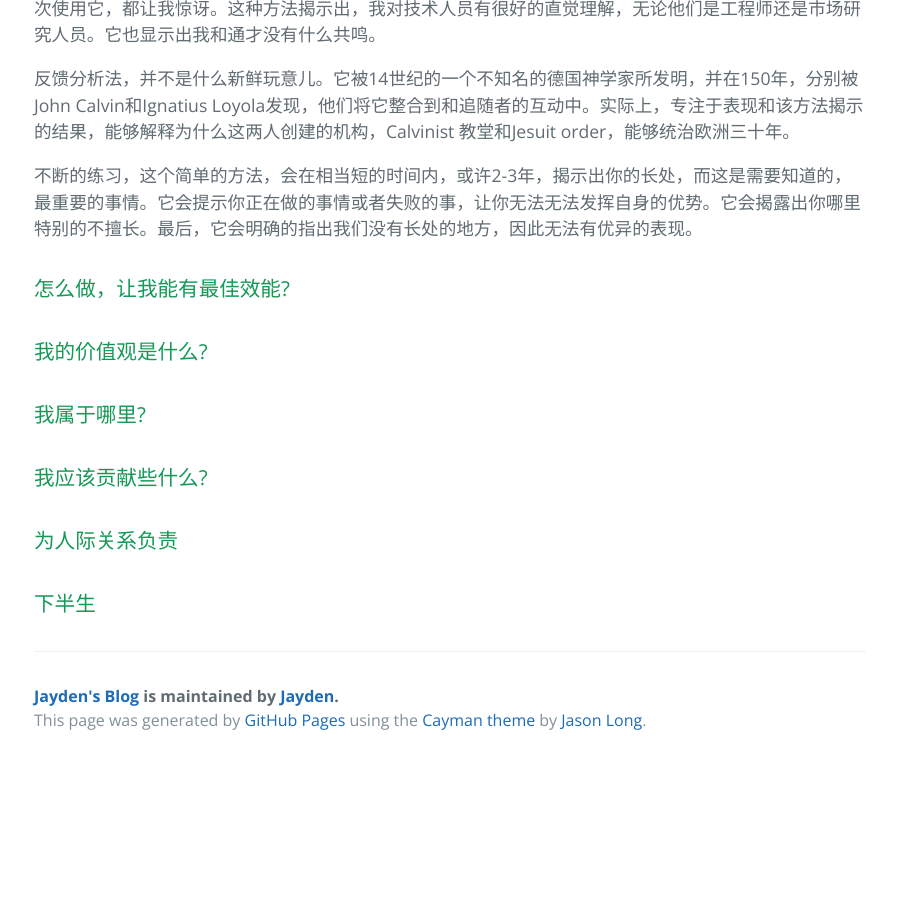
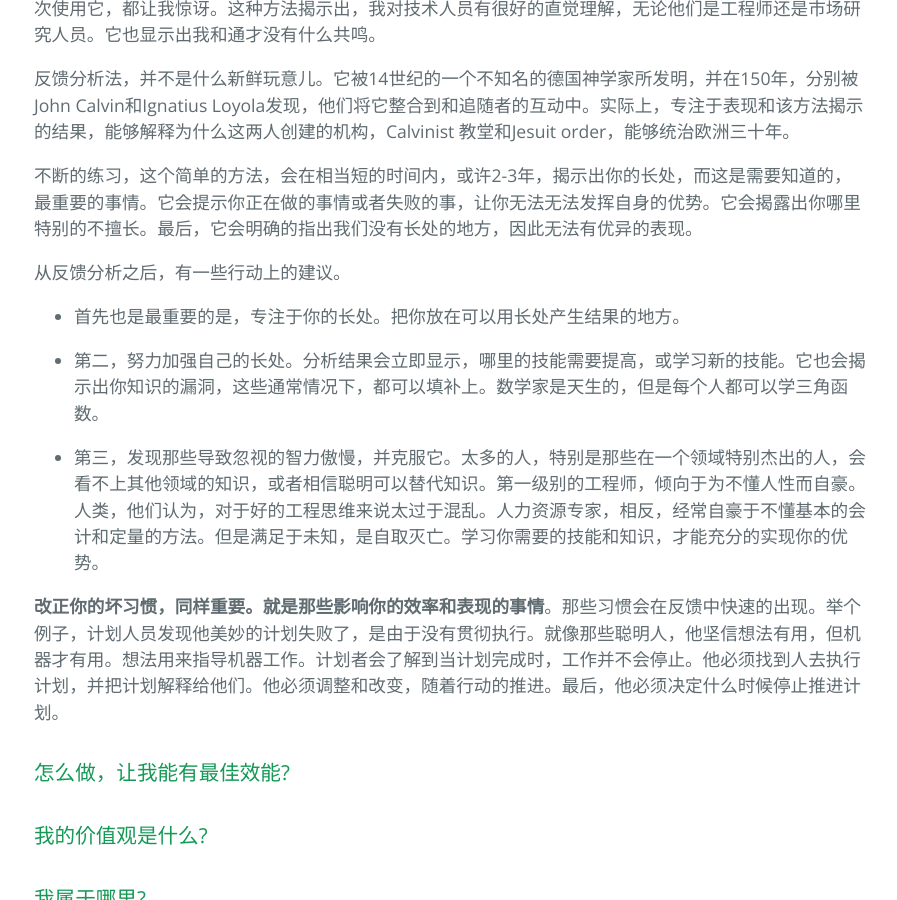
Before and after one commit to dreamhb/dreamhb.github.io, a Jekyll site: the page built from _posts/2021-04-19-Reading-Managing-Oneself.md, in a window 1280 px wide and 900 px high, scrolled down 1063 px. Shown: the whole window, without its empty margins (190-1087 px from the left). Built offline with Jekyll 4.4.1, drawn with Linux system fonts in a browser that asks for light colours; before the commit the page ends 1827 px from its top, so only the background shows below that.

Commit message:
continue translation of Managing oneself

```diff
--- a/_posts/2021-04-19-Reading-Managing-Oneself.md
+++ b/_posts/2021-04-19-Reading-Managing-Oneself.md
@@ -26,6 +26,15 @@ categories: Translation
 
   不断的练习，这个简单的方法，会在相当短的时间内，或许2-3年，揭示出你的长处，而这是需要知道的，最重要的事情。它会提示你正在做的事情或者失败的事，让你无法无法发挥自身的优势。它会揭露出你哪里特别的不擅长。最后，它会明确的指出我们没有长处的地方，因此无法有优异的表现。
 
+  从反馈分析之后，有一些行动上的建议。
+
+  * 首先也是最重要的是，专注于你的长处。把你放在可以用长处产生结果的地方。
+
+  * 第二，努力加强自己的长处。分析结果会立即显示，哪里的技能需要提高，或学习新的技能。它也会揭示出你知识的漏洞，这些通常情况下，都可以填补上。数学家是天生的，但是每个人都可以学三角函数。
+
+  * 第三，发现那些导致忽视的智力傲慢，并克服它。太多的人，特别是那些在一个领域特别杰出的人，会看不上其他领域的知识，或者相信聪明可以替代知识。第一级别的工程师，倾向于为不懂人性而自豪。人类，他们认为，对于好的工程思维来说太过于混乱。人力资源专家，相反，经常自豪于不懂基本的会计和定量的方法。但是满足于未知，是自取灭亡。学习你需要的技能和知识，才能充分的实现你的优势。
+
+**改正你的坏习惯，同样重要。就是那些影响你的效率和表现的事情**。那些习惯会在反馈中快速的出现。举个例子，计划人员发现他美妙的计划失败了，是由于没有贯彻执行。就像那些聪明人，他坚信想法有用，但机器才有用。想法用来指导机器工作。计划者会了解到当计划完成时，工作并不会停止。他必须找到人去执行计划，并把计划解释给他们。他必须调整和改变，随着行动的推进。最后，他必须决定什么时候停止推进计划。
 
 
 ### 怎么做，让我能有最佳效能?
```
